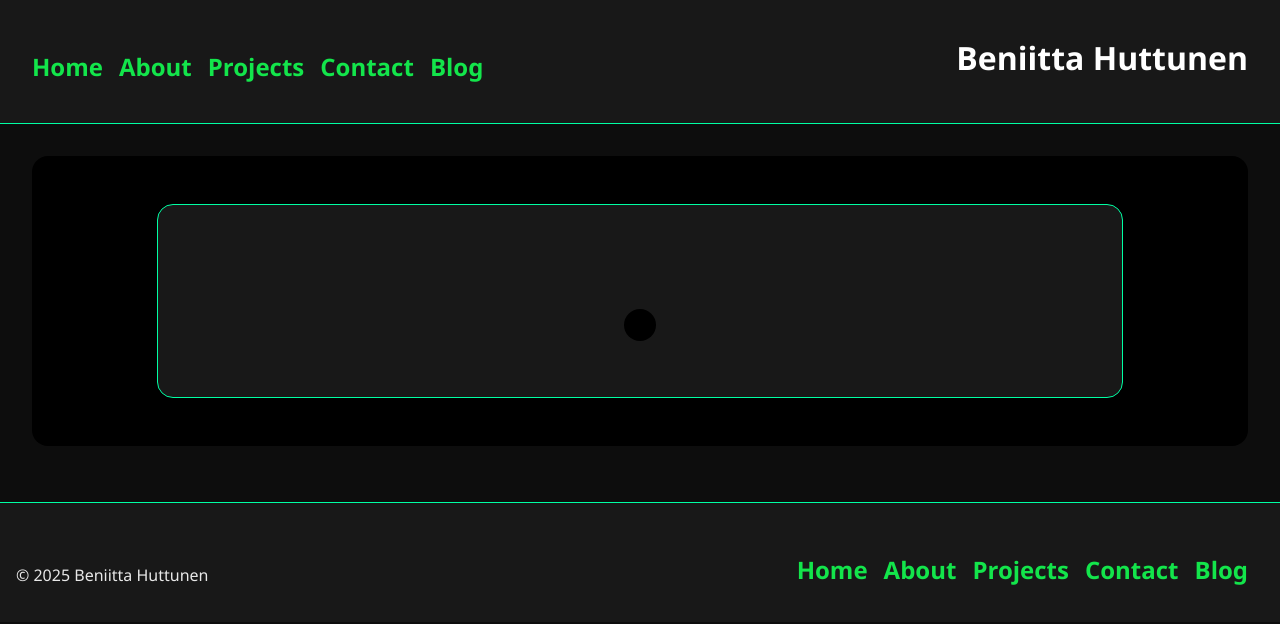
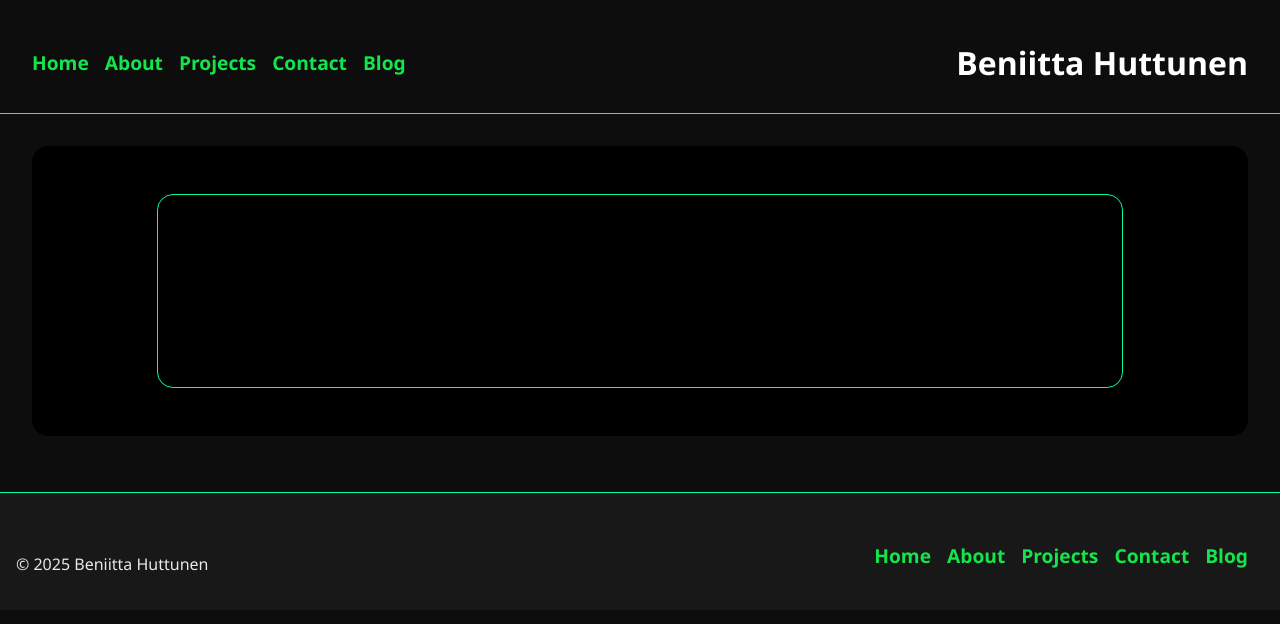
Before and after one commit to HuttunenBe/portfolioNext.js, a Next.js app: page /about in a window 1280 px wide. Shown: the top 624 px of the page. Built offline with nearby package versions, Linux system fonts and the light colour scheme; no server answers.

Commit message:
add small changes in css

```diff
--- a/src/app/globals.css
+++ b/src/app/globals.css
@@ -11,7 +11,7 @@
   color: rgb(19, 229, 75);
   text-decoration: none;
   transition: color 0.3s ease;
-  font-size: 1.5rem;
+  font-size: 1.2rem;
 }
 
 a:hover {
@@ -27,7 +27,7 @@
   display: flex;
   justify-content: space-between;
   align-items: left;
-  background-color: #181818;
+  /*background-color: #181818;*/
   padding: 1rem;
   text-align: center;
   border-bottom: 1px solid #00ffa3;
@@ -35,9 +35,9 @@
 }
 
 header h1 {
-  padding: 1rem;
-  margin-top: 0rem;
+margin-right: 1rem;
   color: white;
+
 }
 
 h2,
@@ -188,7 +188,7 @@
   flex-direction: column;
   align-items: center;
   max-width: 900px;
-  background-color: #181818;
+  background-color: #000000;
   text-align: center;
   border: 1px solid #00ffa3;
   margin: 2rem auto;
@@ -241,7 +241,7 @@
   border: 1px solid #00ffa3;
   gap: 1.5rem;
   padding: 5rem;
-  background-color: #181818;
+  background-color: #121212;
   border-radius: 1rem;
   text-align: center;
   line-height: 1.3;
```
